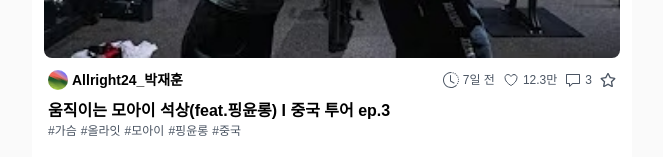
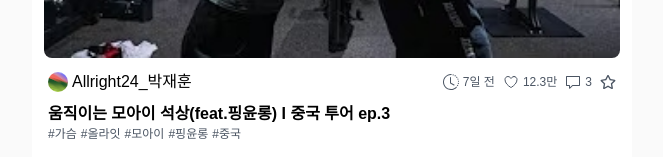
Before and after one commit to park-chan-hui/toy-project3-team2-wefit, a React (Vite) app: page /home in a window 1280 px wide. Shown: the part 358-515 px from the top of the page, without its empty margins (308-971 px from the left). Built offline with nearby package versions, Linux system fonts and the light colour scheme.

Commit message:
refactor: simpleprofile 길이 초과시 말줄임표 적용

```diff
--- a/src/components/common/simple-profile/SimpleProfile.tsx
+++ b/src/components/common/simple-profile/SimpleProfile.tsx
@@ -51,7 +51,10 @@ const SimpleProfile = (userData: SimpleProfileProps) => {
           )}
         </div>
         <div
-          className={cn('font-semibold text-gray', textSizeStyles[textSize])}
+          className={
+            (cn('font-semibold text-gray', textSizeStyles[textSize]),
+            'overflow-hidden text-ellipsis whitespace-nowrap')
+          }
         >
           {userData.nickname || '데이터가 없습니다.'}
         </div>
```
